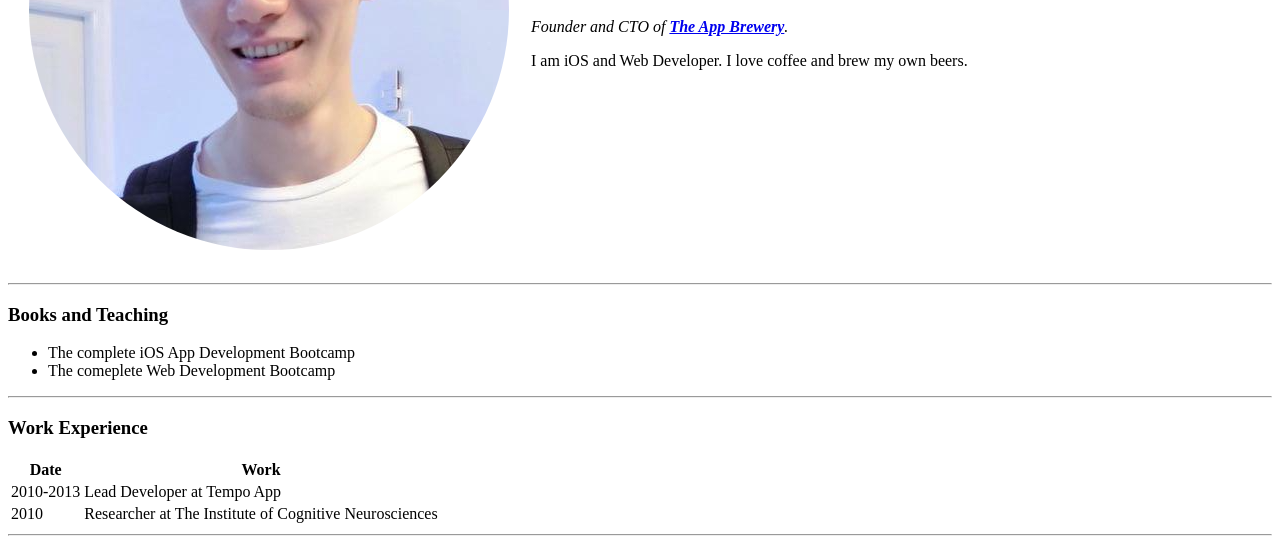
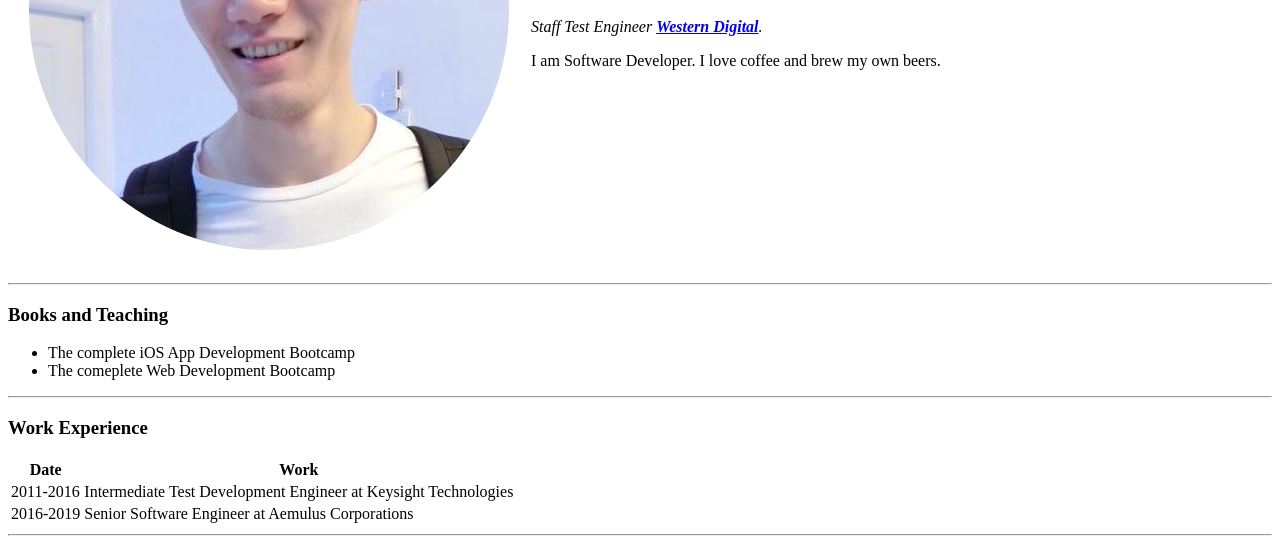
Before and after one commit to meister3298/cv, a plain HTML site: page index.html in a window 1280 px wide. Shown: the part 259-800 px from the top of the page. Drawn offline with Linux system fonts and the light colour scheme.

Commit message:
Add files via upload

```diff
--- a/index.html
+++ b/index.html
@@ -10,8 +10,8 @@
                 <td><img src="images/cwtan.png" alt="Chong Wooi profile picture"></td>
                 <td>
                     <h1>Chong Wooi Tan</h1>
-                    <p><em>Founder and CTO of <strong><a href="https://www.appbrewery.co/">The App Brewery</a></strong>.</em></p>
-                    <p>I am iOS and Web Developer. I love coffee and brew my own beers.</p>
+                    <p><em>Staff Test Engineer <strong><a href="https://www.westerndigital.com/">Western Digital</a></strong>.</em></p>
+                    <p>I am Software Developer. I love coffee and brew my own beers.</p>
                 </td>
             </tr>
         </table>
@@ -32,12 +32,12 @@
             </thead>
             <tbody>
                 <tr>
-                    <td>2010-2013</td>
-                    <td>Lead Developer at Tempo App</td>
+                    <td>2011-2016</td>
+                    <td>Intermediate Test Development Engineer at Keysight Technologies</td>
                 </tr>
                 <tr>
-                    <td>2010</td>
-                    <td>Researcher at The Institute of Cognitive Neurosciences</td>
+                    <td>2016-2019</td>
+                    <td>Senior Software Engineer at Aemulus Corporations</td>
                 </tr>
             </tbody>
             <tfoot></tfoot>
@@ -46,7 +46,7 @@
         <h3>Skills</h3>
         <table cellspacing="10">
             <tr>
-                <td>iOS Development</td>
+                <td>C# Development</td>
                 <td>⭐⭐⭐</td>
             </tr>
             <tr>
```
